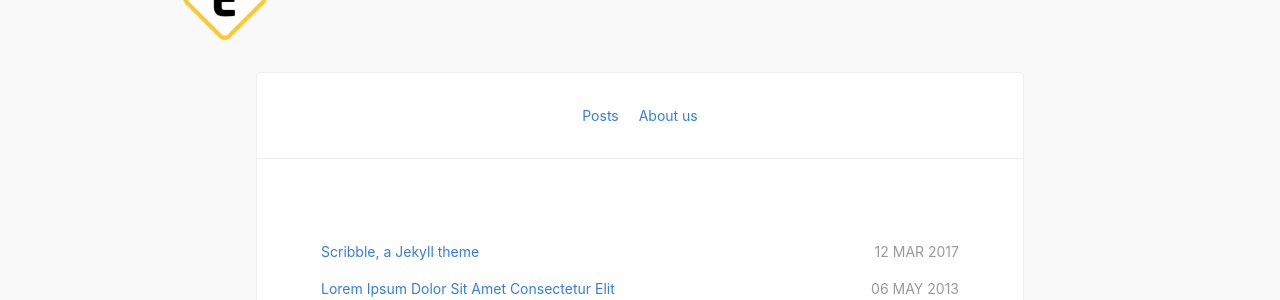
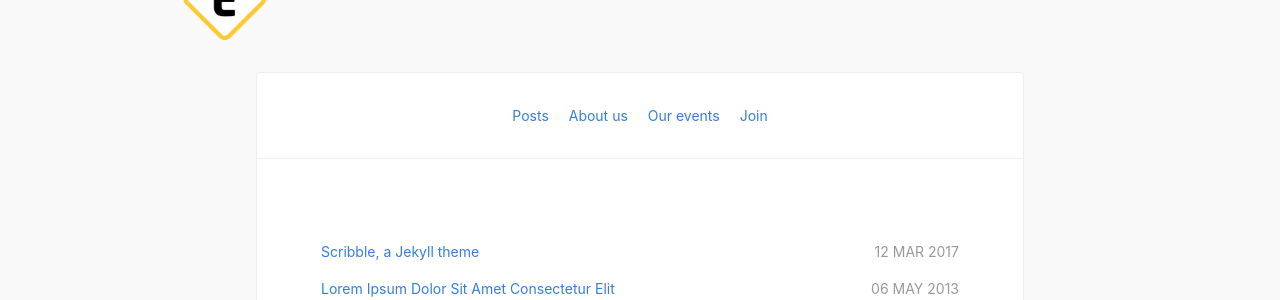
Before and after one commit to versalifedrone/sbe-site, a Jekyll site: the page built from index.html, in a window 1280 px wide. Shown: the part 171-471 px from the top of the page. Built offline with Jekyll 4.4.1, drawn with Linux system fonts in a browser that asks for light colours; nearby versions of some CDN libraries.

Commit message:
More sections!

```diff
--- a/_config.yml
+++ b/_config.yml
@@ -14,6 +14,12 @@ links:
   - name:         About us
     url:          /about
     external:     false
+  - name:         Our events
+    url:           /events
+    external:     false
+  - name:         Join
+    url:          /join
+    external:     false
 # ------------ CONFIGURABLE END ------------
 
 permalink:        /posts/:title
```
Also changed, not shown: events.md (added, +5 -0 lines), join.md (added, +5 -0 lines).
